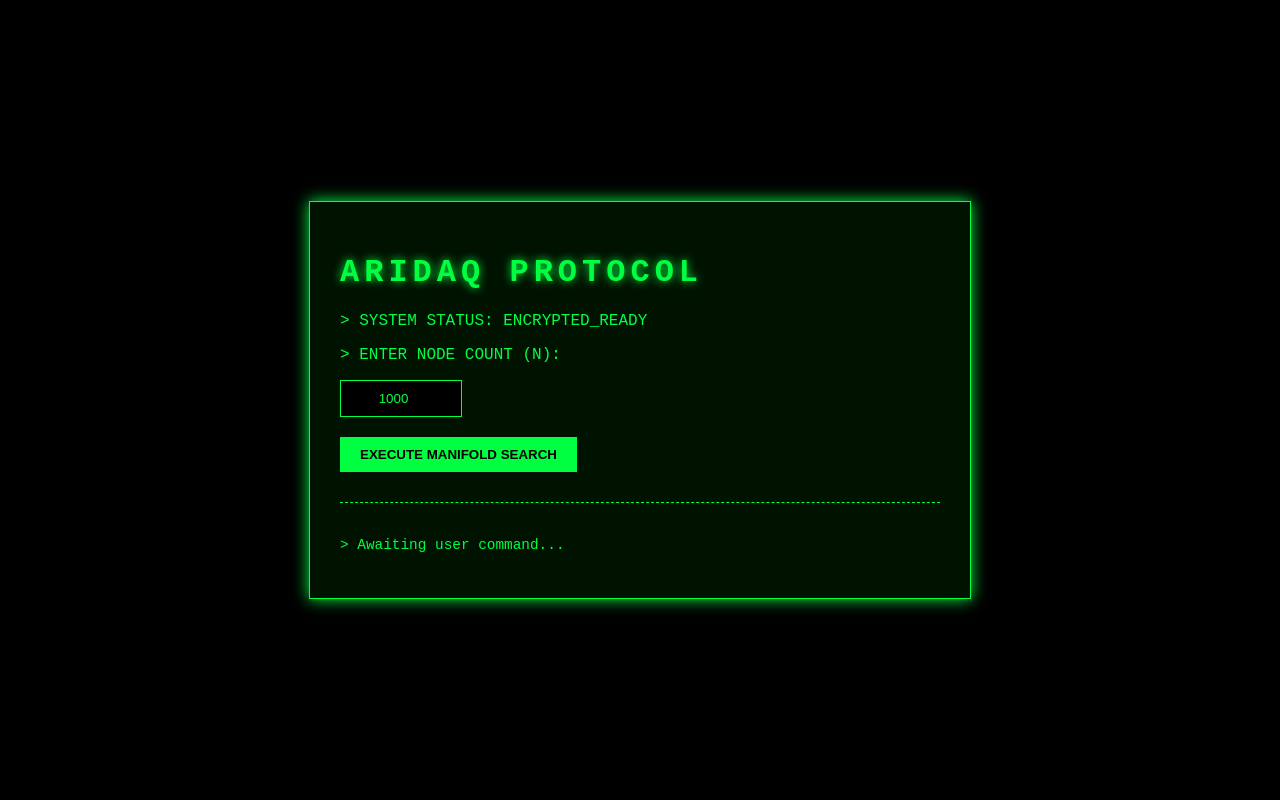
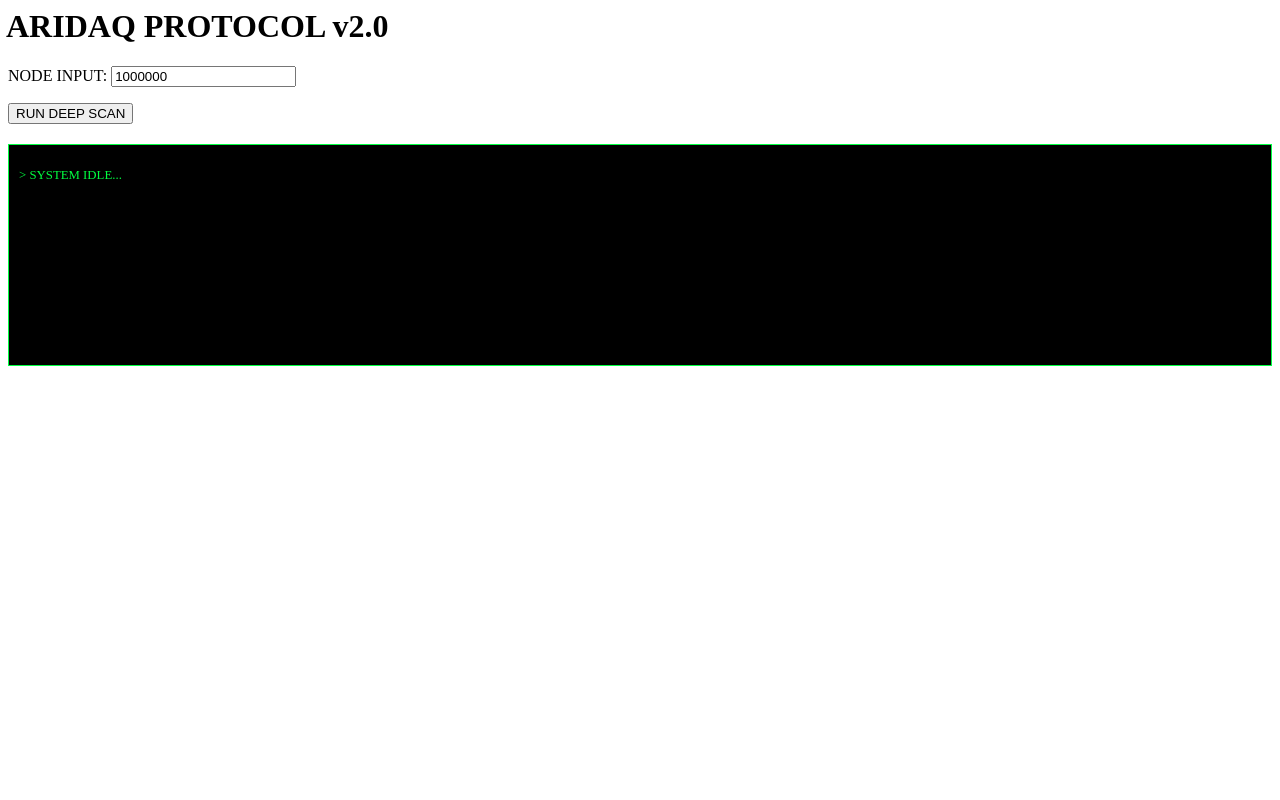
Before and after one commit to bustedbars/Aridaq_protocol_II, a Python web app: template templates/index.html in a window 1280 px wide. Run offline with Jinja, Linux system fonts and the light colour scheme; the template is opened without the code that fills it, so the values that code supplies are empty.

Commit message:
Update index.html

```diff
--- a/templates/index.html
+++ b/templates/index.html
@@ -1,100 +1,66 @@
-<!DOCTYPE html>
-<html lang="en">
-<head>
-    <meta charset="UTF-8">
-    <meta name="viewport" content="width=device-width, initial-scale=1.0">
-    <title>ARIDAQ | SECURE CORE</title>
 <style>
-        body {
-            background-color: #000;
-            color: #00FF41; /* Classic Matrix Green */
-            font-family: 'Courier New', Courier, monospace;
-            display: flex;
-            flex-direction: column;
-            align-items: center;
-            justify-content: center;
-            height: 100vh;
-            margin: 0;
-            overflow: hidden;
-        }
-        .container {
-            border: 1px solid #00FF41;
-            padding: 30px;
-            box-shadow: 0 0 15px #00FF41;
-            background: rgba(0, 20, 0, 0.9);
-            width: 80%;
-            max-width: 600px;
-        }
-        h1 { text-shadow: 0 0 10px #00FF41; letter-spacing: 5px; }
-        input {
+    /* Add this to your existing styles */
+    #console {
         background: #000;
         border: 1px solid #00FF41;
+        height: 200px;
+        overflow-y: scroll;
+        padding: 10px;
+        margin-top: 20px;
+        font-size: 0.8em;
+        text-align: left;
         color: #00FF41;
-            padding: 10px;
-            width: 100px;
-            margin-bottom: 20px;
-            text-align: center;
     }
-        button {
-            background: #00FF41;
-            color: #000;
-            border: none;
-            padding: 10px 20px;
-            font-weight: bold;
-            cursor: pointer;
-            text-transform: uppercase;
+    .glitch { animation: glitch 1s linear infinite; }
+    @keyframes glitch {
+        2%, 64% { transform: translate(2px, 0) skew(0deg); }
+        4%, 60% { transform: translate(-2px, 0) skew(0deg); }
     }
-        button:hover { background: #008F11; }
-        #output {
-            margin-top: 30px;
-            text-align: left;
-            border-top: 1px dashed #00FF41;
-            padding-top: 20px;
-            font-size: 0.9em;
-        }
-        .loading { color: yellow; }
 </style>
-</head>
-<body>
 
 <div class="container">
-        <h1>ARIDAQ PROTOCOL</h1>
-        <p>> SYSTEM STATUS: ENCRYPTED_READY</p>
-        <p>> ENTER NODE COUNT (N):</p>
-        <input type="number" id="nodeCount" value="1000">
-        <br>
-        <button onclick="runProtocol()">Execute Manifold Search</button>
+    <h1 class="glitch">ARIDAQ PROTOCOL v2.0</h1>
+    <p>NODE INPUT: <input type="number" id="nodeCount" value="1000000"></p>
+    <button onclick="executeProtocol()">RUN DEEP SCAN</button>
 
-        <div id="output">
-            <p>> Awaiting user command...</p>
+    <div id="console">
+        <p>> SYSTEM IDLE...</p>
     </div>
 </div>
 
 <script>
-        async function runProtocol() {
+    function executeProtocol() {
         const n = document.getElementById('nodeCount').value;
-            const output = document.getElementById('output');
-            output.innerHTML = '<p class="loading">> ACCESSING MANIFOLD... PLEASE WAIT...</p>';
+        const consoleBox = document.getElementById('console');
+        consoleBox.innerHTML = ''; // Clear console
 
-            try {
-                const response = await fetch('/solve', {
+        // Use EventSource for the real-time "Stream"
+        fetch('/solve', {
             method: 'POST',
             headers: {'Content-Type': 'application/json'},
-                    body: JSON.stringify({ n: n })
+            body: JSON.stringify({n: n})
+        }).then(response => {
+            const reader = response.body.getReader();
+            const decoder = new TextDecoder();
+
+            function read() {
+                reader.read().then(({done, value}) => {
+                    if (done) return;
+                    const chunk = decoder.decode(value);
+                    const lines = chunk.split('\n');
+                    lines.forEach(line => {
+                        if (line.startsWith('data: ')) {
+                            const data = JSON.parse(line.replace('data: ', ''));
+                            const p = document.createElement('p');
+                            p.textContent = `> ${data.message || 'PROCESSING...'}`;
+                            consoleBox.appendChild(p);
+                            consoleBox.scrollTop = consoleBox.scrollHeight;
+                        }
                     });
-                const data = await response.json();
-
-                output.innerHTML = `
-                    <p>> --- SCAN COMPLETE ---</p>
-                    <p>> NODES PROCESSED: ${data.nodes}</p>
-                    <p>> EXECUTION TIME: ${data.time}s</p>
-                    <p>> SYSTEM POTENTIAL: ${data.potential}</p>
-                    <p>> STATUS: <span style="color:white; background:green;">&nbsp;${data.status}&nbsp;</span></p>
-                `;
-            } catch (e) {
-                output.innerHTML = '<p style="color:red;">> ERROR: CORE_BREACH_FAILED</p>';
+                    read();
+                });
             }
+            read();
+        });
     }
 </script>
-</body>
-</html>
```
Lines whose indentation alone changed are shown as unchanged.
